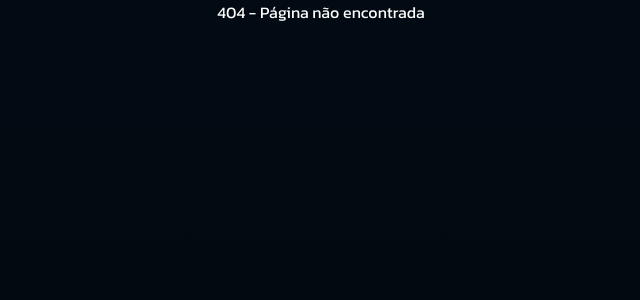
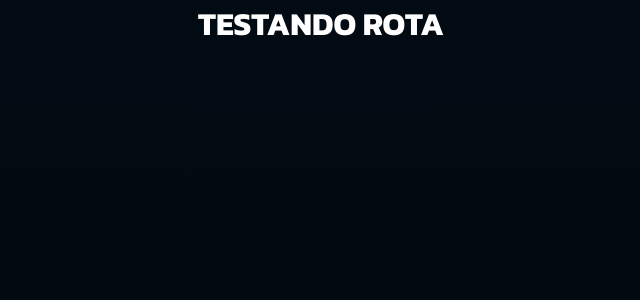
Before and after one commit to guiFGA/IngeniumPro, a React (Vite) app in the folder Front/: page /redefinirSenha in a window 1280 px wide. Before the commit this address had no page. Shown: the top 300 px of the page, without its empty margins (319-959 px from the left). Built offline with nearby package versions, Linux system fonts and the light colour scheme; a web font is replaced by a local one.

Commit message:
Arquivos e rota da página de redefinição de senha

```diff
--- a/Front/src/App.jsx
+++ b/Front/src/App.jsx
@@ -3,6 +3,7 @@ import Cadastro from './pages/cadastro';
 import React from 'react';
 import Login from './pages/login';
 import Home from './pages/home';
+import Redefinir from './pages/redefinirSenha';
 
 function App() {
   return (
@@ -18,6 +19,9 @@ function App() {
         {/*rota para o login*/}
         <Route path="/login" element={<Login />} />
 
+        {/*rota para o redefinição de senha*/}
+        <Route path="/redefinirSenha" element={<Redefinir />} />
+
         {/* Rota para páginas não encontradas */}
         <Route path="*" element={<div>404 - Página não encontrada</div>} />
       </Routes>
--- a/Front/src/pages/login/index.jsx
+++ b/Front/src/pages/login/index.jsx
@@ -73,7 +73,7 @@ const handleSubmit = (e) => {
                             value={senha}
                             name='senha'
                         />
-                        <a href="">Esqueceu a senha ?</a>
+                        <a href="http://localhost:5173/redefinirSenha">Esqueceu a senha ?</a>
                         <p>Primeira vez usando o Ingenium<span className='pro'>Pro</span>?</p>
                         <a href="http://localhost:5173/cadastro">Cadastre-se</a>
                         <button type="submit">
--- /dev/null
+++ b/Front/src/pages/redefinirSenha/index.jsx
@@ -0,0 +1,19 @@
+import '../redefinirSenha/style.css'
+import api from '../../services/api'
+import { useState } from 'react';
+import logo from '../../assets/imagens/logo.svg'
+import Entrar from '../../assets/imagens/Entrar.svg'
+
+function Redefinir(){
+
+
+
+
+
+
+    return(
+
+        <div><h1>TESTANDO ROTA</h1></div>
+    )
+}
+export default Redefinir;
```
Also changed, not shown: Front/src/pages/redefinirSenha/style.css (added).
